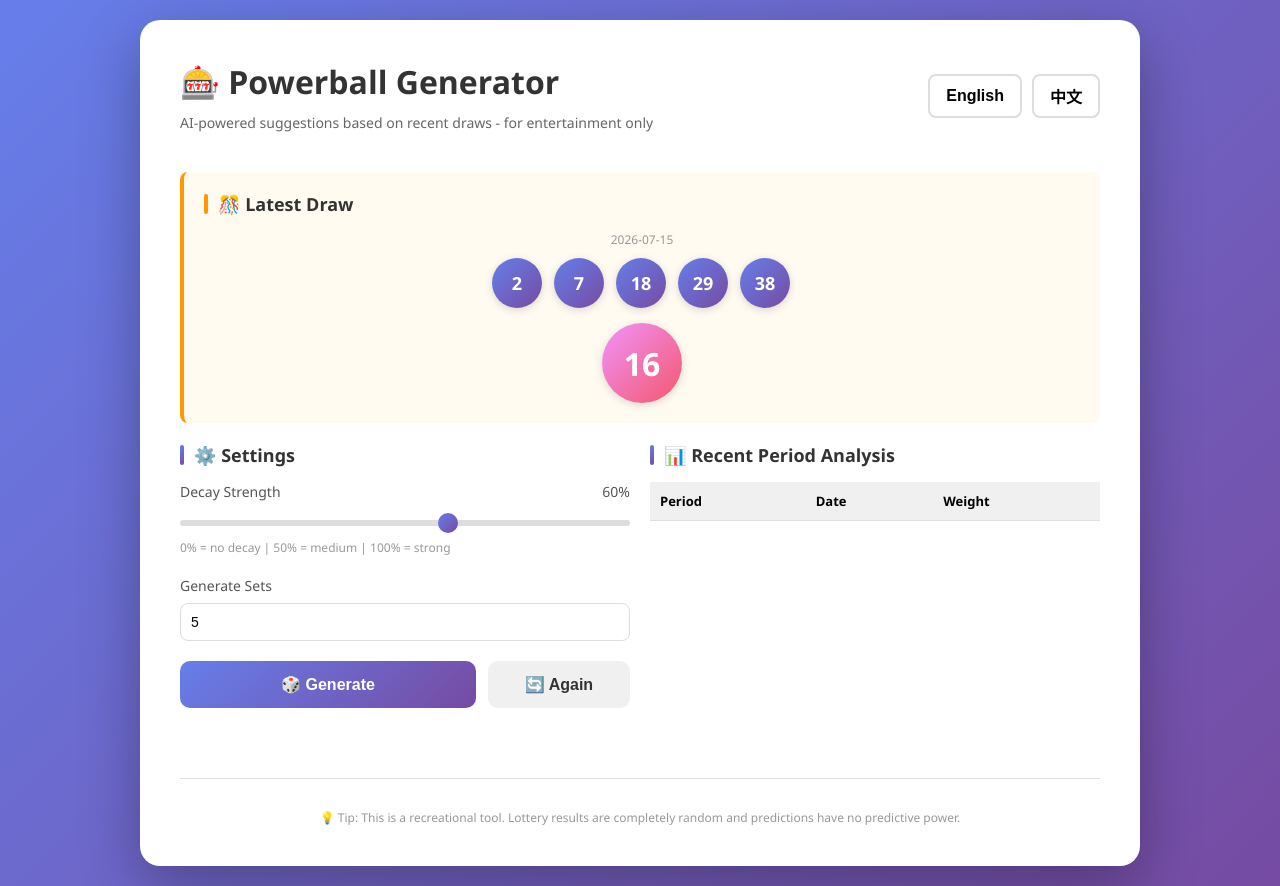
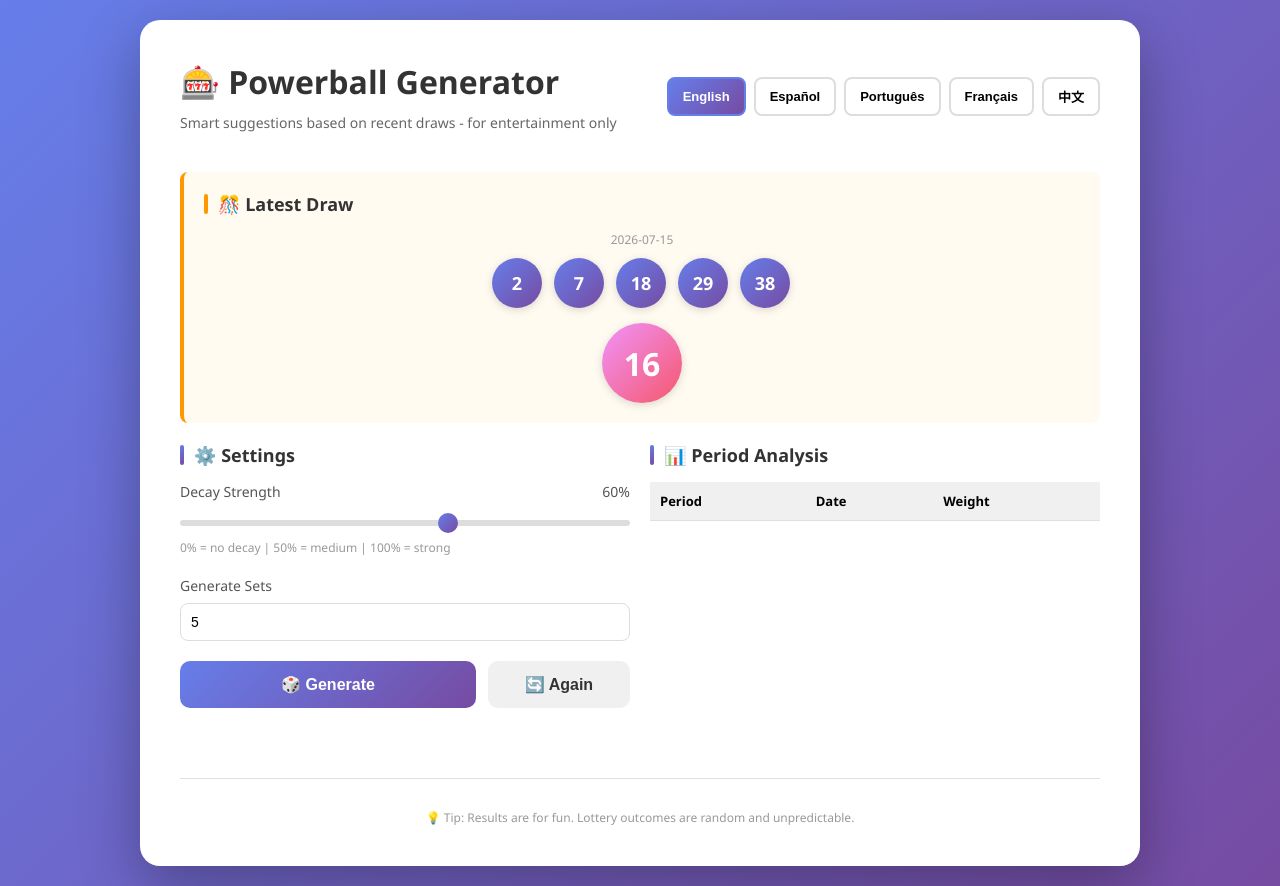
Before and after one commit to siren7075/powerball-luckyweaver, a Flask app: page / in a window 1280 px wide. Run offline with Flask 2, Linux system fonts and the light colour scheme; lists and menus that the app fills with data are empty.

Commit message:
Add multilingual support: Spanish, Portuguese, French
- Added language switching for 5 languages total:
  * English (en)
  * Español (es)
  * Português (pt)
  * Français (fr)
  * 中文 (zh)

- All UI text translated including:
  * Headers and titles
  * Button labels
  * Settings descriptions
  * Result labels
  * Table headers
  * Helper text

- Language preference saved to localStorage
- Automatic language switching with i18n support

```diff
--- a/templates/index.html
+++ b/templates/index.html
@@ -56,16 +56,19 @@
 
         .language-switch {
             display: flex;
-            gap: 10px;
+            gap: 8px;
+            flex-wrap: wrap;
+            justify-content: flex-end;
         }
 
         .lang-btn {
-            padding: 8px 16px;
+            padding: 8px 14px;
             border: 2px solid #ddd;
             background: white;
             border-radius: 8px;
             cursor: pointer;
             font-weight: bold;
+            font-size: 13px;
             transition: all 0.2s;
         }
 
@@ -372,7 +375,11 @@
 
             .language-switch {
                 width: 100%;
-                justify-content: flex-end;
+                justify-content: center;
+            }
+
+            .btn-generate {
+                grid-column: span 1;
             }
         }
     </style>
@@ -381,46 +388,64 @@
     <div class="container">
         <header>
             <div class="header-left">
-                <h1>🎰 <span lang="en">Powerball Generator</span><span lang="zh" style="display:none;">Powerball 号码生成器</span></h1>
+                <h1>🎰 <span lang="en">Powerball Generator</span><span lang="es" style="display:none;">Generador Powerball</span><span lang="pt" style="display:none;">Gerador Powerball</span><span lang="fr" style="display:none;">Générateur Powerball</span><span lang="zh" style="display:none;">Powerball 号码生成器</span></h1>
                 <p class="subtitle">
-                    <span lang="en">AI-powered suggestions based on recent draws - for entertainment only</span>
+                    <span lang="en">Smart suggestions based on recent draws - for entertainment only</span>
+                    <span lang="es" style="display:none;">Sugerencias inteligentes basadas en sorteos recientes - solo entretenimiento</span>
+                    <span lang="pt" style="display:none;">Sugestões inteligentes baseadas em sorteios recentes - apenas entretenimento</span>
+                    <span lang="fr" style="display:none;">Suggestions intelligentes basées sur les tirages récents - divertissement uniquement</span>
                     <span lang="zh" style="display:none;">基于最近开奖号码的智能建议系统 - 仅供娱乐</span>
                 </p>
             </div>
             <div class="language-switch">
                 <button class="lang-btn active" onclick="setLanguage('en')">English</button>
+                <button class="lang-btn" onclick="setLanguage('es')">Español</button>
+                <button class="lang-btn" onclick="setLanguage('pt')">Português</button>
+                <button class="lang-btn" onclick="setLanguage('fr')">Français</button>
                 <button class="lang-btn" onclick="setLanguage('zh')">中文</button>
             </div>
         </header>
 
-        <!-- 最新开奖 -->
+        <!-- Latest Draw -->
         <div class="latest-section">
             <div class="section-title">
                 <span lang="en">🎊 Latest Draw</span>
+                <span lang="es" style="display:none;">🎊 Último Sorteo</span>
+                <span lang="pt" style="display:none;">🎊 Último Sorteio</span>
+                <span lang="fr" style="display:none;">🎊 Dernier Tirage</span>
                 <span lang="zh" style="display:none;">🎊 最新开奖</span>
             </div>
             <div id="latestDisplay" style="text-align: center;">
-                <div style="padding: 20px; color: #999;"><span lang="en">Loading...</span><span lang="zh" style="display:none;">加载中...</span></div>
+                <div style="padding: 20px; color: #999;"><span lang="en">Loading...</span><span lang="es" style="display:none;">Cargando...</span><span lang="pt" style="display:none;">Carregando...</span><span lang="fr" style="display:none;">Chargement...</span><span lang="zh" style="display:none;">加载中...</span></div>
             </div>
         </div>
 
         <div class="two-column">
-            <!-- 控制面板 -->
+            <!-- Settings -->
             <div class="section">
                 <div class="section-title">
                     <span lang="en">⚙️ Settings</span>
+                    <span lang="es" style="display:none;">⚙️ Configuración</span>
+                    <span lang="pt" style="display:none;">⚙️ Configurações</span>
+                    <span lang="fr" style="display:none;">⚙️ Paramètres</span>
                     <span lang="zh" style="display:none;">⚙️ 参数设置</span>
                 </div>
 
                 <div class="control-group">
                     <div class="control-label">
                         <span lang="en">Decay Strength</span>
+                        <span lang="es" style="display:none;">Fuerza de Decaimiento</span>
+                        <span lang="pt" style="display:none;">Força de Decaimento</span>
+                        <span lang="fr" style="display:none;">Force de Décroissance</span>
                         <span lang="zh" style="display:none;">递减权重强度</span>
                         <span id="strengthValue">60%</span>
                     </div>
                     <input type="range" id="strengthSlider" class="slider" min="0" max="100" value="60" step="5">
                     <p style="font-size: 12px; color: #999; margin-top: 8px;">
                         <span lang="en">0% = no decay | 50% = medium | 100% = strong</span>
+                        <span lang="es" style="display:none;">0% = sin decaimiento | 50% = medio | 100% = fuerte</span>
+                        <span lang="pt" style="display:none;">0% = sem decaimento | 50% = médio | 100% = forte</span>
+                        <span lang="fr" style="display:none;">0% = pas de décroissance | 50% = moyen | 100% = fort</span>
                         <span lang="zh" style="display:none;">0% = 无递减 | 50% = 中等 | 100% = 强烈</span>
                     </p>
                 </div>
@@ -428,6 +453,9 @@
                 <div class="control-group">
                     <label class="control-label">
                         <span lang="en">Generate Sets</span>
+                        <span lang="es" style="display:none;">Generar Conjuntos</span>
+                        <span lang="pt" style="display:none;">Gerar Conjuntos</span>
+                        <span lang="fr" style="display:none;">Générer des Ensembles</span>
                         <span lang="zh" style="display:none;">生成组数</span>
                     </label>
                     <input type="number" id="countInput" class="count-input" min="1" max="20" value="5">
@@ -436,27 +464,36 @@
                 <div class="button-group">
                     <button class="btn-generate" onclick="generateNumbers()">
                         <span lang="en">🎲 Generate</span>
+                        <span lang="es" style="display:none;">🎲 Generar</span>
+                        <span lang="pt" style="display:none;">🎲 Gerar</span>
+                        <span lang="fr" style="display:none;">🎲 Générer</span>
                         <span lang="zh" style="display:none;">🎲 生成建议号码</span>
                     </button>
                     <button class="btn-secondary" onclick="generateNumbers()">
                         <span lang="en">🔄 Again</span>
+                        <span lang="es" style="display:none;">🔄 Otra Vez</span>
+                        <span lang="pt" style="display:none;">🔄 Novamente</span>
+                        <span lang="fr" style="display:none;">🔄 Encore</span>
                         <span lang="zh" style="display:none;">🔄 再来一次</span>
                     </button>
                 </div>
             </div>
 
-            <!-- 信息面板 -->
+            <!-- Analysis -->
             <div class="section">
                 <div class="section-title">
-                    <span lang="en">📊 Recent Period Analysis</span>
+                    <span lang="en">📊 Period Analysis</span>
+                    <span lang="es" style="display:none;">📊 Análisis de Períodos</span>
+                    <span lang="pt" style="display:none;">📊 Análise de Períodos</span>
+                    <span lang="fr" style="display:none;">📊 Analyse des Périodes</span>
                     <span lang="zh" style="display:none;">📊 最近期数分析</span>
                 </div>
                 <table class="period-table" id="periodTable">
                     <thead>
                         <tr>
-                            <th><span lang="en">Period</span><span lang="zh" style="display:none;">期数</span></th>
-                            <th><span lang="en">Date</span><span lang="zh" style="display:none;">日期</span></th>
-                            <th><span lang="en">Weight</span><span lang="zh" style="display:none;">权重</span></th>
+                            <th><span lang="en">Period</span><span lang="es" style="display:none;">Período</span><span lang="pt" style="display:none;">Período</span><span lang="fr" style="display:none;">Période</span><span lang="zh" style="display:none;">期数</span></th>
+                            <th><span lang="en">Date</span><span lang="es" style="display:none;">Fecha</span><span lang="pt" style="display:none;">Data</span><span lang="fr" style="display:none;">Date</span><span lang="zh" style="display:none;">日期</span></th>
+                            <th><span lang="en">Weight</span><span lang="es" style="display:none;">Peso</span><span lang="pt" style="display:none;">Peso</span><span lang="fr" style="display:none;">Poids</span><span lang="zh" style="display:none;">权重</span></th>
                         </tr>
                     </thead>
                     <tbody id="periodTableBody">
@@ -465,66 +502,85 @@
             </div>
         </div>
 
-        <!-- 生成结果 -->
+        <!-- Results -->
         <div class="section" id="resultsSection" style="display: none;">
             <div class="section-title">
                 <span lang="en">✨ Recommended Numbers</span>
+                <span lang="es" style="display:none;">✨ Números Recomendados</span>
+                <span lang="pt" style="display:none;">✨ Números Recomendados</span>
+                <span lang="fr" style="display:none;">✨ Nombres Recommandés</span>
                 <span lang="zh" style="display:none;">✨ 推荐号码</span>
             </div>
 
             <div class="loading" id="loading">
                 <div class="spinner"></div>
-                <p><span lang="en">Generating...</span><span lang="zh" style="display:none;">生成中...</span></p>
+                <p><span lang="en">Generating...</span><span lang="es" style="display:none;">Generando...</span><span lang="pt" style="display:none;">Gerando...</span><span lang="fr" style="display:none;">Génération...</span><span lang="zh" style="display:none;">生成中...</span></p>
             </div>
 
             <div id="resultContent" style="display: none;">
                 <div class="numbers-grid" id="resultsGrid"></div>
 
                 <div class="info-box">
-                    <strong>📊 <span lang="en">Statistics</span><span lang="zh" style="display:none;">统计信息</span></strong><br>
-                    <strong><span lang="en">Recent white balls:</span><span lang="zh" style="display:none;">最近白球：</span></strong>
+                    <strong>📊 <span lang="en">Statistics</span><span lang="es" style="display:none;">Estadísticas</span><span lang="pt" style="display:none;">Estatísticas</span><span lang="fr" style="display:none;">Statistiques</span><span lang="zh" style="display:none;">统计信息</span></strong><br>
+                    <strong><span lang="en">Recent white balls:</span><span lang="es" style="display:none;">Bolas blancas recientes:</span><span lang="pt" style="display:none;">Bolas brancas recentes:</span><span lang="fr" style="display:none;">Boules blanches récentes:</span><span lang="zh" style="display:none;">最近白球：</span></strong>
                     <div class="recent-numbers" id="recentWhiteDisplay"></div>
-                    <strong style="display: block; margin-top: 10px;"><span lang="en">Recent red balls:</span><span lang="zh" style="display:none;">最近红球：</span></strong>
+                    <strong style="display: block; margin-top: 10px;"><span lang="en">Recent red balls:</span><span lang="es" style="display:none;">Bolas rojas recientes:</span><span lang="pt" style="display:none;">Bolas vermelhas recentes:</span><span lang="fr" style="display:none;">Boules rouges récentes:</span><span lang="zh" style="display:none;">最近红球：</span></strong>
                     <div class="recent-numbers" id="recentRedDisplay"></div>
                 </div>
             </div>
         </div>
 
-        <!-- 页脚 -->
+        <!-- Footer -->
         <div style="text-align: center; margin-top: 40px; padding-top: 30px; border-top: 1px solid #e0e0e0;">
             <p style="font-size: 12px; color: #999;">
-                <span lang="en">💡 Tip: This is a recreational tool. Lottery results are completely random and predictions have no predictive power.</span>
+                <span lang="en">💡 Tip: Results are for fun. Lottery outcomes are random and unpredictable.</span>
+                <span lang="es" style="display:none;">💡 Consejo: Los resultados son para diversión. Los sorteos son aleatorios e impredecibles.</span>
+                <span lang="pt" style="display:none;">💡 Dica: Os resultados são para diversão. Os sorteios são aleatórios e imprevisíveis.</span>
+                <span lang="fr" style="display:none;">💡 Conseil: Les résultats sont amusants. Les loteries sont aléatoires et imprévisibles.</span>
                 <span lang="zh" style="display:none;">💡 提示：这仅是一个娱乐工具，彩票结果完全随机，号码建议不具有预测能力。</span>
             </p>
         </div>
     </div>
 
     <script>
-        // 语言切换
+        const translations = {
+            en: { lang: 'en', name: 'English' },
+            es: { lang: 'es', name: 'Español' },
+            pt: { lang: 'pt', name: 'Português' },
+            fr: { lang: 'fr', name: 'Français' },
+            zh: { lang: 'zh', name: '中文' }
+        };
+
         function setLanguage(lang) {
+            if (!translations[lang]) return;
+
             document.documentElement.lang = lang;
             document.querySelectorAll('[lang]').forEach(el => {
-                el.style.display = lang === el.getAttribute('lang') ? 'inline' : 'none';
+                el.style.display = el.getAttribute('lang') === lang ? 'inline' : 'none';
             });
+
             document.querySelectorAll('.lang-btn').forEach(btn => btn.classList.remove('active'));
             event.target.classList.add('active');
             localStorage.setItem('language', lang);
             loadLatestDrawing();
         }
 
-        // 恢复语言设置
         const savedLang = localStorage.getItem('language') || 'en';
         window.addEventListener('load', () => {
-            setLanguage(savedLang);
-            document.querySelector(`.lang-btn:nth-child(${savedLang === 'en' ? 1 : 2})`).classList.add('active');
+            const lang = savedLang;
+            document.documentElement.lang = lang;
+            document.querySelectorAll('[lang]').forEach(el => {
+                el.style.display = el.getAttribute('lang') === lang ? 'inline' : 'none';
+            });
+            const idx = Object.keys(translations).indexOf(lang) + 1;
+            document.querySelector(`.lang-btn:nth-child(${idx})`).classList.add('active');
+            loadLatestDrawing();
         });
 
-        // 更新强度显示
         document.getElementById('strengthSlider').addEventListener('input', function() {
             document.getElementById('strengthValue').textContent = this.value + '%';
         });
 
-        // 显示最新开奖
         async function loadLatestDrawing() {
             try {
                 const response = await fetch('/api/latest');
@@ -550,7 +606,6 @@
             document.getElementById('latestDisplay').innerHTML = html;
         }
 
-        // 生成号码
         async function generateNumbers() {
             const strength = document.getElementById('strengthSlider').value / 100;
             const count = parseInt(document.getElementById('countInput').value) || 5;
@@ -565,18 +620,11 @@
             try {
                 const response = await fetch('/api/generate', {
                     method: 'POST',
-                    headers: {
-                        'Content-Type': 'application/json'
-                    },
-                    body: JSON.stringify({
-                        weight_strength: strength,
-                        periods: 5,
-                        count: count
-                    })
+                    headers: { 'Content-Type': 'application/json' },
+                    body: JSON.stringify({ weight_strength: strength, periods: 5, count: count })
                 });
 
                 const data = await response.json();
-
                 loading.style.display = 'none';
                 resultContent.style.display = 'block';
                 displayResults(data);
@@ -586,14 +634,13 @@
                     resultsSection.scrollIntoView({ behavior: 'smooth', block: 'nearest' });
                 }, 100);
             } catch (error) {
-                console.error('Error generating numbers:', error);
+                console.error('Error:', error);
                 loading.style.display = 'none';
-                resultContent.innerHTML = '<div style="color: red;">Error generating numbers. Please try again.</div>';
+                resultContent.innerHTML = '<div style="color: red;">Error generating numbers</div>';
             }
         }
 
         function displayResults(data) {
-            const lang = document.documentElement.lang;
             const grid = document.getElementById('resultsGrid');
             grid.innerHTML = data.numbers.map((combo, idx) => `
                 <div class="number-combo">
@@ -605,16 +652,13 @@
                 </div>
             `).join('');
 
-            // 显示最近号码
-            const recentWhiteHtml = data.recent_white.map(num =>
+            document.getElementById('recentWhiteDisplay').innerHTML = data.recent_white.map(num =>
                 `<div class="mini-ball white">${num}</div>`
             ).join('');
-            document.getElementById('recentWhiteDisplay').innerHTML = recentWhiteHtml;
 
-            const recentRedHtml = data.recent_red.map(num =>
+            document.getElementById('recentRedDisplay').innerHTML = data.recent_red.map(num =>
                 `<div class="mini-ball red">${num}</div>`
             ).join('');
-            document.getElementById('recentRedDisplay').innerHTML = recentRedHtml;
         }
 
         function updatePeriodTable(recentNumbers) {
@@ -628,7 +672,6 @@
             `).join('');
         }
 
-        // 页面加载
         loadLatestDrawing();
     </script>
 </body>
```
